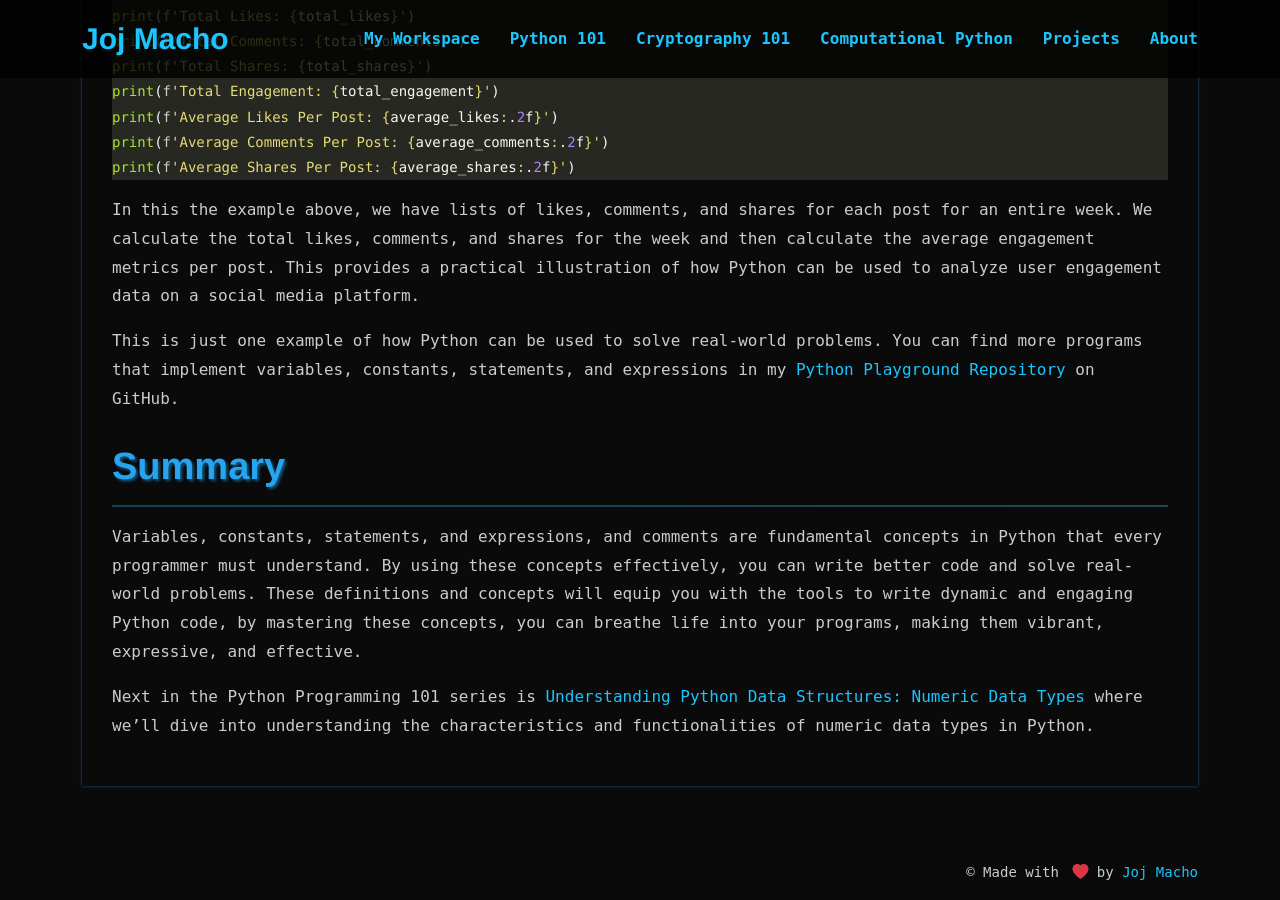
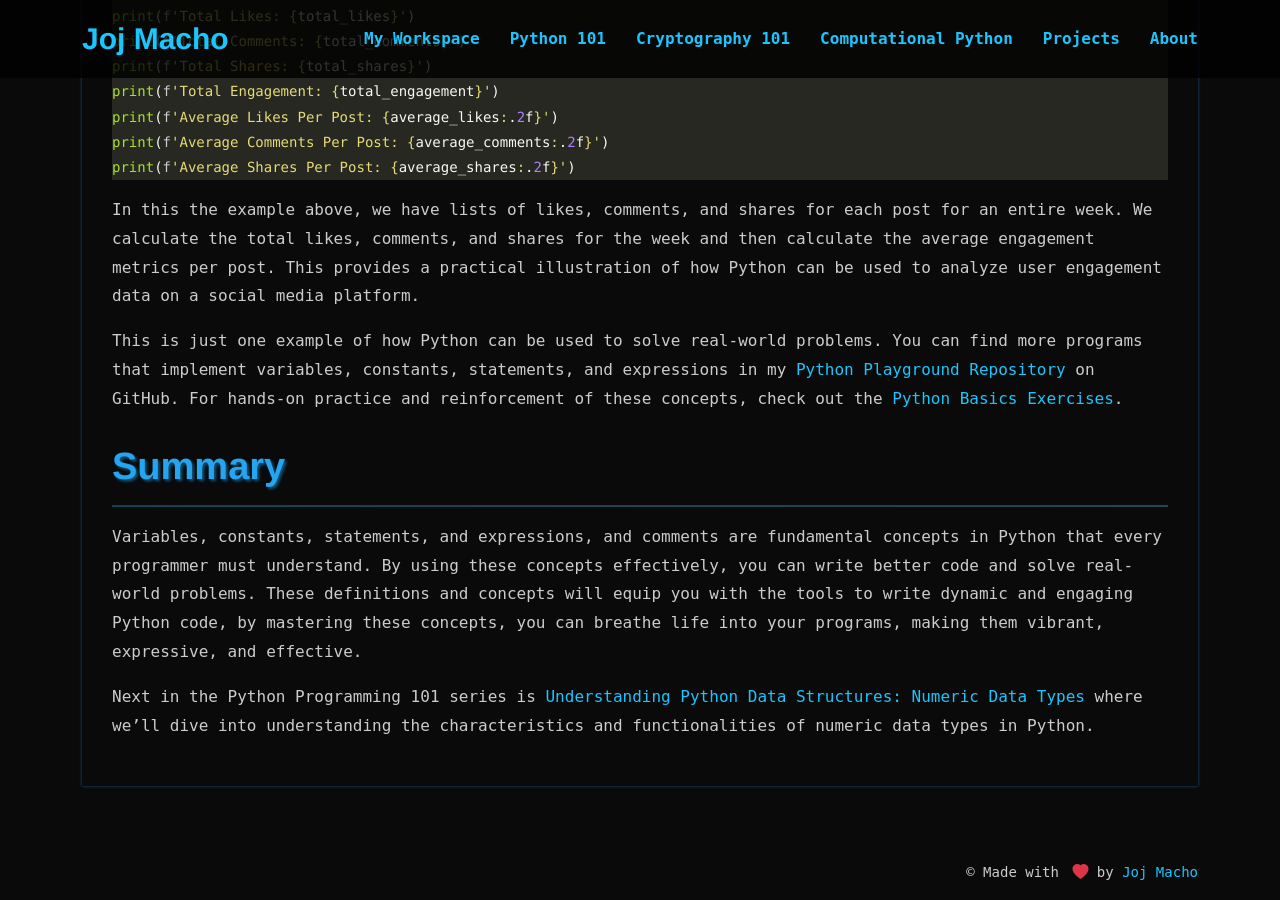
Before and after one commit to joj-macho/joj-macho.github.io, a Jekyll site: the page built from tutorials/python/python-definitions-and-concepts.md, in a window 1280 px wide and 900 px high, scrolled down 16525 px. Built offline with Jekyll 4.4.1, drawn with Linux system fonts in a browser that asks for light colours.

Commit message:
Add link to new exercises and examples

```diff
--- a/tutorials/python/python-definitions-and-concepts.md
+++ b/tutorials/python/python-definitions-and-concepts.md
@@ -612,7 +612,7 @@ print(f'Average Shares Per Post: {average_shares:.2f}')
 
 In this the example above, we have lists of likes, comments, and shares for each post for an entire week. We calculate the total likes, comments, and shares for the week and then calculate the average engagement metrics per post. This provides a practical illustration of how Python can be used to analyze user engagement data on a social media platform.
 
-This is just one example of how Python can be used to solve real-world problems. You can find more programs that implement variables, constants, statements, and expressions in my [Python Playground Repository](https://github.com/joj-macho/Pythological-Playground){:target='_blank'} on GitHub.
+This is just one example of how Python can be used to solve real-world problems. You can find more programs that implement variables, constants, statements, and expressions in my [Python Playground Repository](https://github.com/joj-macho/Pythological-Playground){:target='_blank'} on GitHub. For hands-on practice and reinforcement of these concepts, check out the [Python Basics Exercises](https://github.com/joj-macho/Python-Exercise-Playground/blob/main/01_python_basics.ipynb){:target='_blank'}.
 
 ## Summary
 
```
